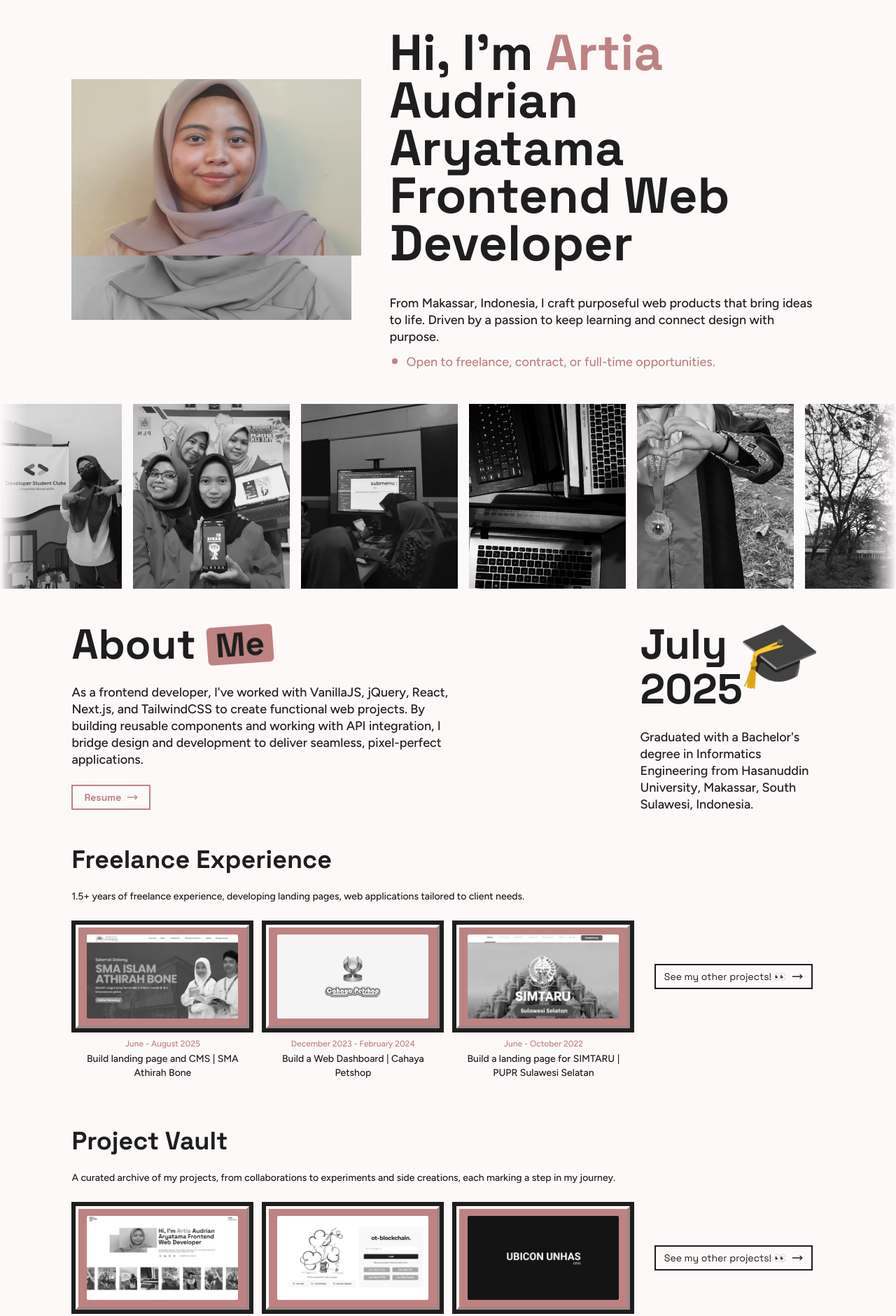
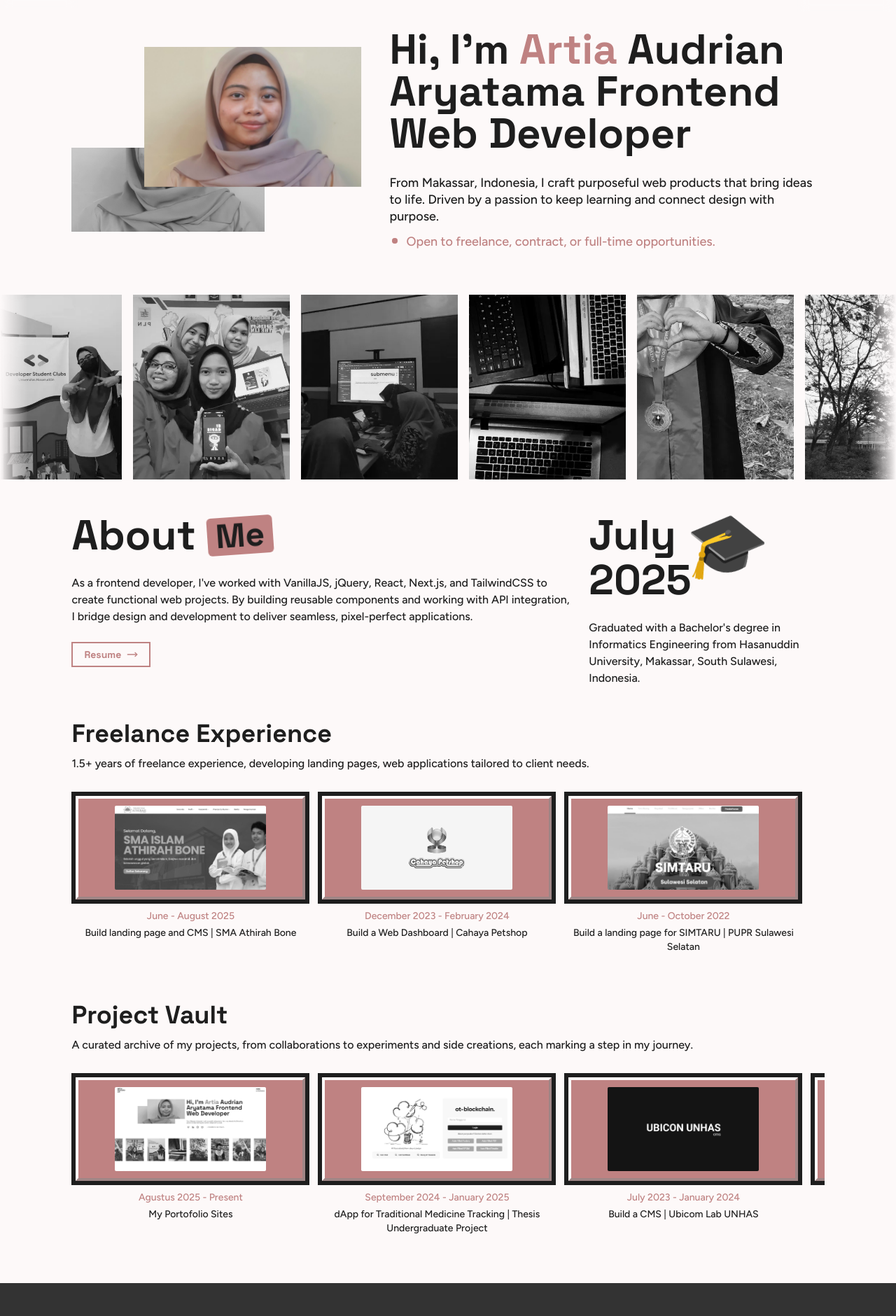
Before and after one commit to artyaaryatama/artia-portofolio, a Next.js app: page / in a window 1280 px wide. Shown: the part 79-1959 px from the top of the page at 70% size. Built offline with nearby package versions, Linux system fonts and the light colour scheme.

Commit message:
add responsiveness desktop view in home page

```diff
--- a/app/page.tsx
+++ b/app/page.tsx
@@ -13,8 +13,9 @@ export default function Home() {
       <HomeHero />
       <div className="
         flex flex-col
-        gap-12
+        gap-12 lg:gap-6
         lg:flex-row
+        layout-gap
       ">
         <About />
         <Graduate />
--- a/components/Footer.tsx
+++ b/components/Footer.tsx
@@ -27,7 +27,7 @@ export default function Footer() {
         </div>
 
         <p className="font-figtree text-sm leading-5
-          lg:text-lg lg:leading-6 lg:w-170
+          lg:text-base lg:leading-6 lg:w-170
         ">
           Currently open to new opportunities in freelance, contract, or full-time positions. If you&apos;re looking for a frontend developer who bridges design and development, <span className="underline underline-offset-2  font-bold">let&apos;s build something great together.</span>
         </p>
@@ -110,7 +110,7 @@ export default function Footer() {
 
       <div className="bg-primary font-space-grotesk py-5 flex flex-col layout-gap">
         <p className=" text-background
-        text-left text-sm lg:text-lg lg:leading-6
+        text-left text-sm lg:text-base lg:leading-6
         ">@ <span className="block">2025</span></p>
         <p className="text-background font-semibold text-2xl
           text-right leading-[28px]
--- a/components/ProjectsBox.tsx
+++ b/components/ProjectsBox.tsx
@@ -12,11 +12,11 @@ export default function ProjectBox(
   {imgSrc, imgAlt, projectName, duration} : project
 ){
   return(
-    <div className="font-figtree w-65">
+    <div className="font-figtree w-full lg:w-85">
       {
         imgSrc !== 'none' ?
         <div>
-          <div className="w-65 h-40 bg-primary border-6 border-foreground
+          <div className="w-full lg:w-85 h-40 bg-primary border-6 border-foreground
 
           ">
             <div className="custom-border w-full h-full flex items-center justify-center">
@@ -37,19 +37,20 @@ export default function ProjectBox(
             </div>
           </div>
 
-          <div className="flex flex-col items-center justify-center gap-1
-            mt-2 px-1
+          <div className="flex flex-col items-start justify-center gap-1
+            mt-3 mb-2 px-1
+            lg:items-center lg:mt-2 lg:mb-0
           ">
-            <p className="text-center text-primary
-              text-xs
+            <p className="text-left text-primary
+              text-xs md:text-sm lg:text-center
             ">{duration}</p>
-            <p className="text-center text-wrap
-              text-sm leading-5
-            ">{imgAlt} | {projectName}</p>
+            <p className="text-left text-wrap
+              text-sm lg:text-md leading-5 lg:text-center
+            ">{imgAlt} {projectName !== '' && ` | ${projectName}`}</p>
           </div>
         </div>
         :
-        <div className="w-65 h-40 bg-primary border-6 border-foreground
+        <div className="w-full md:w-65 h-40 bg-primary border-6 border-foreground
         ">
           <div className="custom-border w-full h-full flex items-center justify-center bg-foreground">
             <Link
--- a/components/ProjectsBoxDetailed.tsx
+++ b/components/ProjectsBoxDetailed.tsx
@@ -64,7 +64,7 @@ export default function ProjectBoxDetailed(
               </ul>
             </div>
             <p className="text-left text-wrap
-              text-md leading-5
+              text-sm leading-5 lg:text-base lg:leading-6
             ">{description}</p>
           </div>
           <div className="grid grid-cols-2 gap-3 items-center mt-3 px-1">
--- a/components/home/About.tsx
+++ b/components/home/About.tsx
@@ -5,7 +5,7 @@ import { MoveRight } from "lucide-react"
 export default function About(){
 
   return (
-    <div className="layout-gap
+    <div className="
       flex flex-col gap-6 items-left
     ">
       <div className="flex items-center gap-4">
@@ -27,7 +27,7 @@ export default function About(){
       <div>
         <p className="font-figtree text-left
           text-sm leading-5
-          lg:text-lg lg:leading-6
+          lg:text-base lg:leading-6
         ">
           As a frontend developer, I&apos;ve worked with VanillaJS, jQuery, React, Next.js, and TailwindCSS to create functional web projects. By building reusable components and working with API integration, I bridge design and development to deliver seamless, pixel-perfect applications.
         </p>
--- a/components/home/Experience.tsx
+++ b/components/home/Experience.tsx
@@ -6,7 +6,7 @@ import Link from "next/link"
 
 export default function Experience(){
   return(
-    <div className="layout-gap flex flex-col gap-6">
+    <div className="layout-gap flex flex-col gap-3">
       <div className="flex justify-between items-start">
         <h4 className="
           font-space-grotesk
@@ -16,6 +16,7 @@ export default function Experience(){
 
       <p className="font-figtree
         text-sm leading-5
+        lg:text-base lg:leading-6
       ">
         1.5+ years of freelance experience, developing landing pages, web applications tailored to client needs.
       </p>
@@ -26,10 +27,10 @@ export default function Experience(){
         scrollbar-thin scrollbar-thumb-gray-400
       */}
       <div className="
-        flex gap-3 w-full pb-5
         scrollbar-thin scrollbar-thumb-gray-400
-        flex-col items-center
-        lg:flex-row lg:overflow-x-auto lg:items-start
+        mt-4
+        grid gap-3 grid-cols-1 sm:grid-cols-2
+        lg:flex lg:pb-5 lg:flex-row lg:overflow-x-auto lg:items-start
       ">
         {
           projectsFreelances.length > 0 &&
@@ -46,7 +47,8 @@ export default function Experience(){
             ))
         }
 
-        <div className="w-65 h-40 flex items-center justify-center">
+        {/* <div className="flex items-center mt-3
+          md:justify-center lg:w-65 lg:h-40 lg:mt-0">
           <Link
             href={'/experience'}
           >
@@ -59,7 +61,7 @@ export default function Experience(){
             </Button>
 
           </Link>
-        </div>
+        </div> */}
 
       </div>
     </div>
--- a/components/home/Graduate.tsx
+++ b/components/home/Graduate.tsx
@@ -2,7 +2,7 @@ export default function Graduate(){
 
   return (
     // pl-2 for centering manual the title due to graduation cap image div width cannot resizing independently without affecting the size of the Image
-   <div className="layout-gap
+   <div className="
     flex flex-col gap-6 items-left
    ">
 
@@ -15,7 +15,7 @@ export default function Graduate(){
       </div>
 
       <div className=" relative w-16">
-        <span className="absolute -top-1 -left-4 rotate-8 text-8xl">
+        <span className="absolute -top-1 -left-4 rotate-8 text-6xl lg:text-8xl">
           🎓
         </span>
       </div>
@@ -24,7 +24,7 @@ export default function Graduate(){
     <div>
       <p className="font-figtree text-left
         text-sm leading-5
-        lg:text-lg lg:leading-6
+        lg:text-base lg:leading-6
       ">
         Graduated with a Bachelor&apos;s degree in Informatics Engineering from Hasanuddin University, Makassar, South Sulawesi, Indonesia.
       </p>
--- a/components/home/HomeHero.tsx
+++ b/components/home/HomeHero.tsx
@@ -11,38 +11,42 @@ export default function HomeHero() {
         <div className="hidden lg:flex layout-gap
           flex-row gap-10 items-center
         ">
-          <div className="w-2/5 h-86 relative">
+          <div className="w-2/5 h-66 relative">
             <Image
-              src={'/person/w-img.jpg'}
+              src="/person/w-img.jpg"
               alt="Artia Audrian Aryatama"
               width={1000}
               height={1000}
               draggable={false}
-              loading='lazy'
-              className="absolute top-0 right-0 object-cover object-[45%_50%] w-116 h-63 z-20"
+              loading="lazy"
+              className="absolute top-0 right-0 object-cover object-[45%_50%]
+                        w-3/4 max-w-[400px] h-50 z-20"
             />
             <Image
-              src={'/person/w-img.jpg'}
+              src="/person/w-img.jpg"
               alt="Artia Audrian Aryatama"
               width={1000}
               height={1000}
               draggable={false}
-              loading='lazy'
-              className="absolute left-0 bottom-0 object-cover object-[45%_95%] w-100 h-34 grayscale z-10"
+              loading="lazy"
+              className="absolute left-0 bottom-0 object-cover object-[45%_95%]
+                        w-2/3 max-w-[300px] h-30 grayscale z-10"
             />
+          </div>
 
-
-          </div>
           <div className="w-3/5">
-            <h1 className="font-space-grotesk font-bold
-              text-7xl leading-17
+            <h1 className="font-space-grotesk font-bold text-left
+              lg:text-5xl lg:leading-13
+              xl:text-6xl xl:leading-15
+              2xl:text-7xl 2xl:leading-17
             ">
               Hi, I&apos;m <span className="text-primary">Artia</span> Audrian Aryatama Frontend Web Developer
             </h1>
 
             <p className="font-figtree
               text-lg leading-6
-              mt-10 mb-3
+              lg:mt-7
+              2xl:mt-10 mb-3
               ">
               From Makassar, Indonesia, I craft purposeful web products that bring ideas to life. Driven by a passion to keep learning and connect design with purpose.
             </p>
@@ -63,7 +67,7 @@ export default function HomeHero() {
 
         <div className="flex lg:hidden
           flex-col gap-6 items-center
-          xs:mt-18
+          xs:mt-20
         ">
           <Image
             src={'/person/w-img.jpg'}
@@ -75,6 +79,7 @@ export default function HomeHero() {
             className="object-cover
             w-full h-[242px]
             xs:w-40 xs:h-40
+            md:w-120 md:h-56
             "
           />
           <div className="layout-gap ">
@@ -82,12 +87,12 @@ export default function HomeHero() {
             <h1 className="font-space-grotesk
               text-4xl font-bold leading-[38px]
             ">
-              Hi, I&apos;m Artia Audrian Aryatama Frontend Web Developer
+              Hi, I&apos;m <span className="text-primary">Artia</span> Audrian Aryatama Frontend Web Developer
             </h1>
 
             <p className="font-figtree
               text-sm leading-5
-              mt-5 mb-3">
+              mt-7 mb-2">
               From Makassar, Indonesia, I craft purposeful web products that bring ideas to life. Driven by a passion to keep learning and connect design with purpose.
             </p>
 
@@ -107,7 +112,7 @@ export default function HomeHero() {
 
       </div>
 
-      <div className="mt-10 lg:mt-12">
+      <div className="mt-10 lg:mt-16">
         <MarqueeImg />
       </div>
 
--- a/components/home/ProjectVault.tsx
+++ b/components/home/ProjectVault.tsx
@@ -6,7 +6,7 @@ import Link from "next/link"
 
 export default function ProjectVault(){
   return(
-    <div className="layout-gap flex flex-col gap-6">
+    <div className="layout-gap flex flex-col gap-3">
       <div className="flex justify-between items-start">
         <h4 className="
           font-space-grotesk
@@ -16,21 +16,21 @@ export default function ProjectVault(){
 
       <p className="font-figtree
         text-sm leading-5
+        lg:text-base lg:leading-6
       ">
        A curated archive of my projects, from collaborations to experiments and side creations, each marking a step in my journey.
       </p>
 
       <div className="
-        flex gap-3 w-full
-        pb-5
         scrollbar-thin scrollbar-thumb-gray-400
-        flex-col items-center
-        lg:flex-row lg:overflow-x-auto lg:items-start
+        mt-4
+        grid gap-3 grid-cols-1 sm:grid-cols-2
+        lg:flex lg:pb-5 lg:flex-row lg:overflow-x-auto lg:items-start
       ">
         {
           projectsOthers.length > 0 &&
           projectsOthers
-            .filter((_, index) => index < 3)
+            .filter((_, index) => index < 4)
             .map((data, index) => (
               <ProjectBox
                 key={index}
@@ -42,7 +42,8 @@ export default function ProjectVault(){
             ))
         }
 
-        <div className="w-65 h-40 flex items-center justify-center">
+        {/* <div className=" flex items-center mt-3
+          lg:justify-center lg:w-65 lg:h-40 lg:mt-0">
           <Link
             href={'/experience'}
           >
@@ -55,7 +56,7 @@ export default function ProjectVault(){
             </Button>
 
           </Link>
-        </div>
+        </div> */}
 
       </div>
     </div>
--- a/components/ui/buttonSites.tsx
+++ b/components/ui/buttonSites.tsx
@@ -17,7 +17,7 @@ export default function BtnSites({ link, className }: BtnSitesProps) {
       className={className}
     >
       <Button
-        className=" border-foreground bg-foreground text-background hover:text-primary hover:bg-foreground hover:font-semibold border-2
+        className=" border-foreground bg-muted text-background hover:text-primary hover:bg-foreground hover:font-semibold border-2
         text-sm w-full hover:cursor-pointer
       ">
         <Sticker/>
--- a/components/ui/buttonSourceCode.tsx
+++ b/components/ui/buttonSourceCode.tsx
@@ -17,7 +17,7 @@ export default function BtnSourceCode({ link, className }: BtnSourceCodeProps) {
       className={className}
     >
       <Button
-        className=" border-foreground  hover:font-semibold border-2 bg-foreground text-background hover:bg-foreground hover:text-primary
+        className=" border-foreground  hover:font-semibold border-2 bg-muted text-background hover:bg-foreground hover:text-primary
         text-sm w-full hover:cursor-pointer
       ">
 
```
